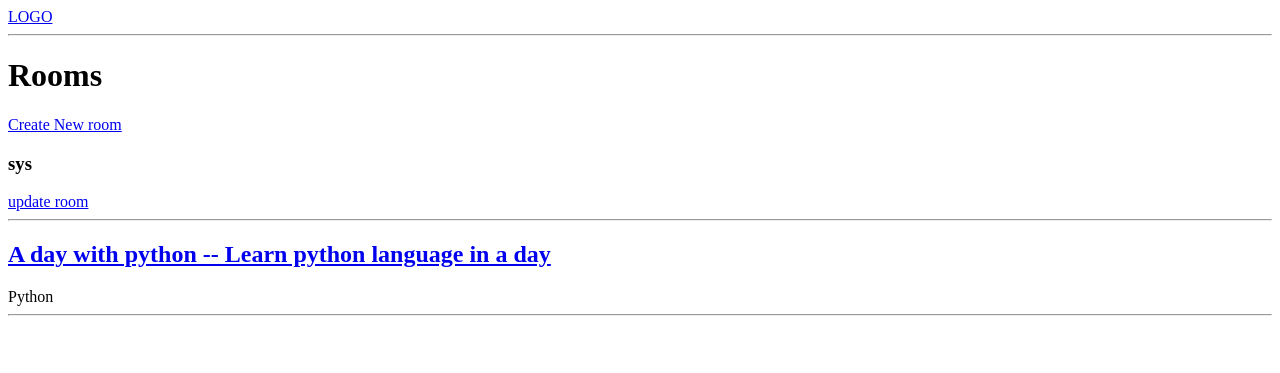
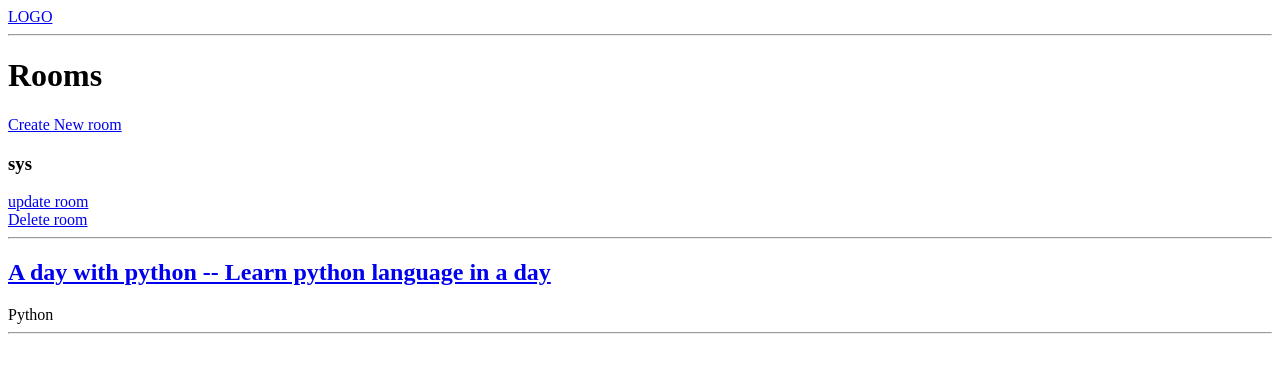
Before and after one commit to Nobody12here/django-yt, a Django app: page / in a window 1280 px wide. Shown: the top 373 px of the page. Run offline with Django 5.2, Linux system fonts and the light colour scheme; data comes from the database, SQL or seed files in the repository; both versions use the stored data as it was after the commit.

Commit message:
Added Room deleteion

```diff
--- a/base/templates/base/home.html
+++ b/base/templates/base/home.html
@@ -17,6 +17,11 @@
                 update room
             </a>
         </div>
+        <div>
+            <a href={%url 'delete-room' pk=room.id %}>
+                Delete room
+            </a>
+        </div>
         <hr>
 
         <a href={% url 'rooms' room.id%}>
--- a/base/urls.py
+++ b/base/urls.py
@@ -1,9 +1,10 @@
 from django.urls import path
-from base.views import home, rooms, createRoom,updateRoom
+from base.views import home, rooms, createRoom, updateRoom, deleteRoom
 
 urlpatterns = [
     path("", home, name="home"),
     path("rooms/<str:pk>/", rooms, name="rooms"),
     path("create-room", createRoom, name="create-room"),
-    path("update-room/<str:pk>/",updateRoom,name="update-room")
+    path("update-room/<str:pk>/", updateRoom, name="update-room"),
+    path("delete-room/<str:pk>/", deleteRoom, name="delete-room"),
 ]
--- a/base/views.py
+++ b/base/views.py
@@ -38,3 +38,12 @@ def updateRoom(request, pk):
             return redirect("home")
     context = {"form": form}
     return render(request, "base/room_from.html", context)
+
+
+def deleteRoom(request, pk):
+    room = Room.objects.get(id=pk)
+    if request.method == "POST":
+        room.delete()
+        return redirect("home")
+    context = {"data": room.pk}
+    return render(request, "base/delete_form.html", context)
```
Also changed, not shown: base/templates/base/delete_form.html (added, +12 -0 lines), db.sqlite3.
